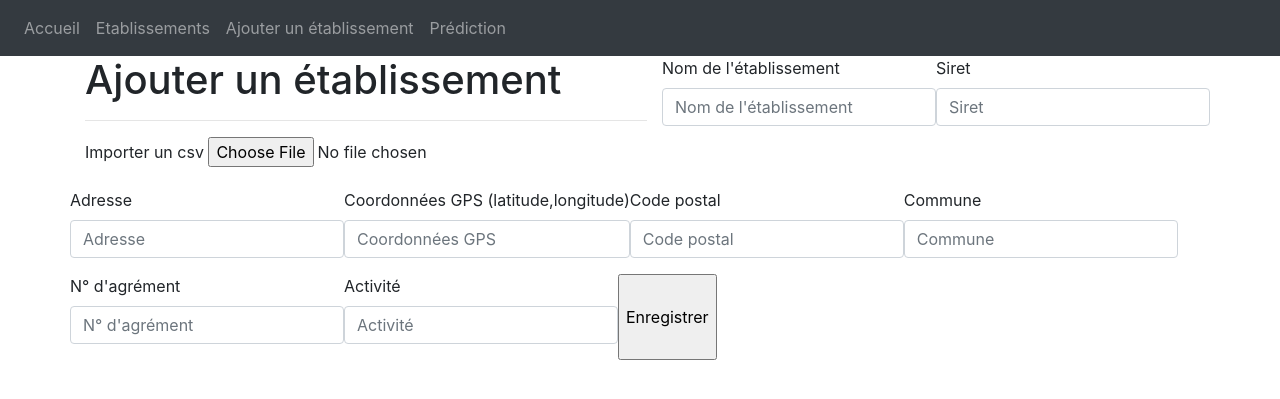
After one commit to AliceViale/Alim_Confiance-Soubika_modifie, a Flask app: template alim_confiance/templates/ajout_final.html in a window 1280 px wide. The commit adds this page. Shown: the top 399 px of the page. Run offline with Flask 2, Linux system fonts and the light colour scheme; the template is opened without the code that fills it, so the values that code supplies are empty; some libraries are stand-ins or nearby versions.

Commit message:
commit modifié

```diff
--- a/alim_confiance/templates/accueil.html
+++ /dev/null
@@ -1,5 +0,0 @@
-{% extends "base.html" %}{% block title %}Home{% endblock %} {% block content%}
-
-    <h1>Aucune idée de ce qu'on va mettre dedans</h1>
-
-{% endblock %}
--- /dev/null
+++ b/alim_confiance/templates/ajout_final.html
@@ -0,0 +1,73 @@
+{% extends 'base_A.html' %}
+
+{% block head %}
+{% endblock %}
+
+{% block body %}
+
+<main>
+    <div class="container">
+        <div class="row">
+          <div class="col">
+
+            <h1>Ajouter un établissement</h1>
+            <hr>
+
+            <form action="/liste" method="POST">
+              <div class="form-group">
+                <label for="myfile">Importer un csv</label>
+                <input type="file" id="myfile" name="myfile">
+              </div>
+
+              </div>
+              <div class="form-group">
+                <label>Nom de l'établissement</label>
+                <input type="text" class="form-control" id="nom_e" name="nom" placeholder="Nom de l'établissement">
+              </div>
+
+              <div class="form-group">
+                <label>Siret</label>
+                <input type="text" class="form-control" id="siret_e" name="siret" placeholder="Siret">
+              </div>
+
+              <div class="form-group">
+                <label>Adresse</label>
+                <input type="text" class="form-control" id="adresse_e" name="adresse" placeholder="Adresse">
+              </div>
+
+              <div class="form-group">
+                <label>Coordonnées GPS (latitude,longitude)</label>
+                <input type="text" class="form-control" id="coordonnees_e" name="longitude_latitude" placeholder="Coordonnées GPS">
+              </div>
+
+              <div class="form-group">
+                <label>Code postal</label>
+                <input type="text" class="form-control" id="cp_e" name="code postal" placeholder="Code postal">
+              </div>
+
+              <div class="form-group">
+                <label>Commune</label>
+                <input type="text" class="form-control" id="commune_e" name="commune" placeholder="Commune">
+              </div>
+
+              <div class="form-group">
+                <label>N° d'agrément</label>
+                <input type="text" class="form-control" id="agrement_e" name="agrement" placeholder="N° d'agrément">
+              </div>
+
+              <div class="form-group">
+                <label>Activité</label>
+                <input type="text" class="form-control" id="activité_e" name="activite" placeholder="Activité">
+              </div>
+
+              <input type = "submit" value = "Enregistrer" name = "btn btn-secondary">
+
+            </form>
+          </div>
+
+          </div>
+        </div>
+    </div>
+</main>
+
+{% endblock %}
--- /dev/null
+++ b/alim_confiance/templates/base_A.html
@@ -0,0 +1,34 @@
+<!DOCTYPE html>
+<html lang="en">
+<head>
+    <meta charset="UTF-8">
+    <meta http-equiv="X-UA-Compatible" content="IE=edge">
+    <meta name="viewport" content="width=device-width, initial-scale=1.0">
+    <link rel="stylesheet" href="{{ url_for('static',filename='static/style.css') }}">
+    <link rel="stylesheet" href="https://stackpath.bootstrapcdn.com/bootstrap/4.4.1/css/bootstrap.min.css" integrity="sha384-Vkoo8x4CGsO3+Hhxv8T/Q5PaXtkKtu6ug5TOeNV6gBiFeWPGFN9MuhOf23Q9Ifjh" crossorigin="anonymous" />
+    <link rel="stylesheet" href="https://stackpath.bootstrapcdn.com/font-awesome/4.7.0/css/font-awesome.min.css" crossorigin="anonymous" />
+    {% block head %}{% endblock %}
+</head>
+<body>
+    <nav class="navbar navbar-expand-lg navbar-dark bg-dark">
+        <button
+          class="navbar-toggler"
+          type="button"
+          data-toggle="collapse"
+          data-target="#navbar"
+        >
+          <span class="navbar-toggler-icon"></span>
+        </button>
+        <div class="collapse navbar-collapse" id="navbar">
+          <div class="navbar-nav">
+            <a class="nav-item nav-link" id="accueil" href="/">Accueil</a>
+            <a class="nav-item nav-link" id="listeEtablissement" href="/listeE">Etablissements</a>
+            <a class="nav-item nav-link" id="ajoutEtablissement" href="/ajoutE">Ajouter un établissement</a>
+            <a class="nav-item nav-link" id="Prediction" href="/prediction">Prédiction</a>
+          </div>
+        </div>
+    </nav>
+
+    {% block body %}{% endblock %}
+</body>
+</html>
--- a/alim_confiance/templates/prediction.html
+++ /dev/null
@@ -1,5 +0,0 @@
-{% extends "base.html" %}{% block title %}Prediction{% endblock %} {% block content%}
-
-    <h1>Prediction : regression logistique</h1>
-
-{% endblock %}
```
Also changed, not shown: alim_confiance/templates/ajout.html (renamed from alim_confiance/templates/ajout_E.html, +5 -3 lines), alim_confiance/templates/ajout_A.html (added, +75 -0 lines), alim_confiance/templates/liste_E.html (deleted, +0 -25 lines), alim_confiance/views.py (+5 -13 lines), alim_confiance/static/style.css (added).
